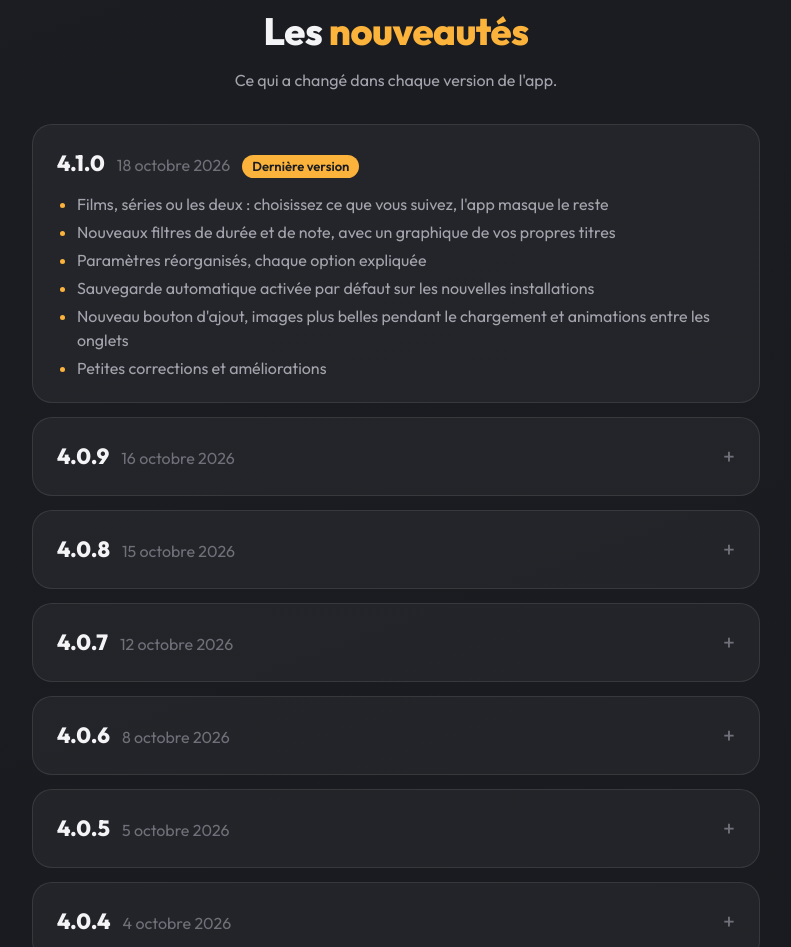
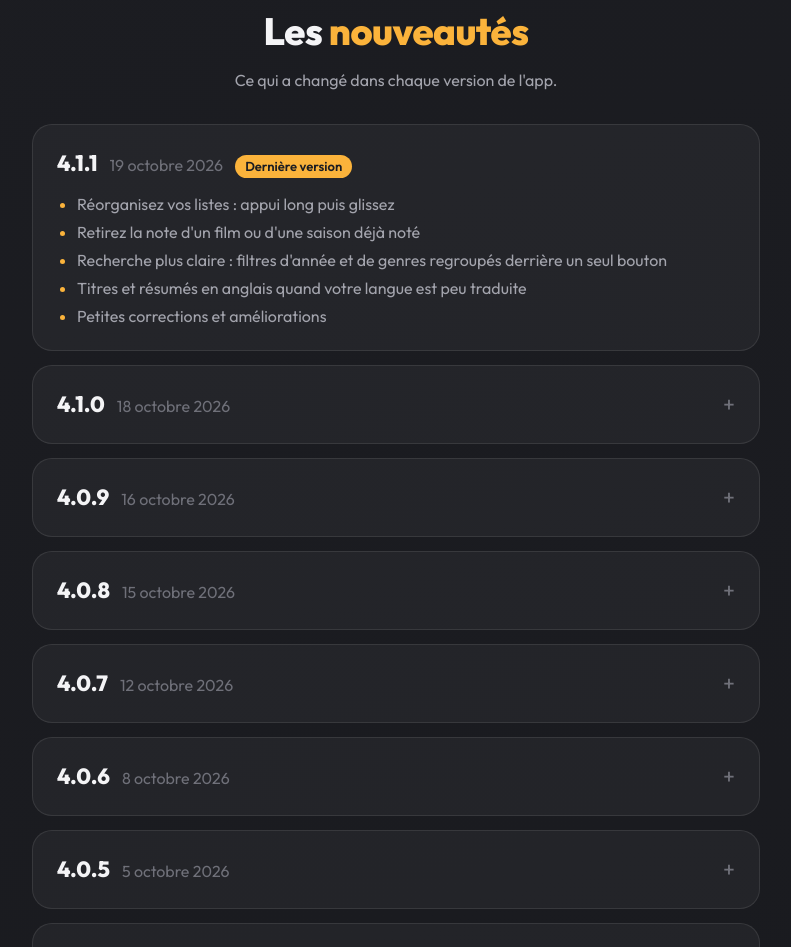
Before and after one commit to sylv42240/watchlist, a plain HTML site: page index.html in a window 1280 px wide. Shown: the part 2689-3636 px from the top of the page, without its empty margins (244-1035 px from the left). Drawn offline with nearby package versions, Linux system fonts and the light colour scheme.

Commit message:
[FEATURE] 4.1.1 changelog
Co-Authored-By: Claude Opus 5.5 <noreply@anthropic.com>

```diff
--- a/index.html
+++ b/index.html
@@ -190,7 +190,18 @@
 
     <!-- New version: copy this block on top, move the "Dernière version" tag to it, and turn the previous one into a <details class="release"> with a <summary>. -->
     <article class="release">
-      <div class="head"><h3>4.1.0</h3><time datetime="2026-10-18">18 octobre 2026</time><span class="tag">Dernière version</span></div>
+      <div class="head"><h3>4.1.1</h3><time datetime="2026-10-19">19 octobre 2026</time><span class="tag">Dernière version</span></div>
+      <ul>
+        <li>Réorganisez vos listes : appui long puis glissez</li>
+        <li>Retirez la note d'un film ou d'une saison déjà noté</li>
+        <li>Recherche plus claire : filtres d'année et de genres regroupés derrière un seul bouton</li>
+        <li>Titres et résumés en anglais quand votre langue est peu traduite</li>
+        <li>Petites corrections et améliorations</li>
+      </ul>
+    </article>
+
+    <details class="release">
+      <summary><h3>4.1.0</h3><time datetime="2026-10-18">18 octobre 2026</time></summary>
       <ul>
         <li>Films, séries ou les deux : choisissez ce que vous suivez, l'app masque le reste</li>
         <li>Nouveaux filtres de durée et de note, avec un graphique de vos propres titres</li>
@@ -199,7 +210,7 @@
         <li>Nouveau bouton d'ajout, images plus belles pendant le chargement et animations entre les onglets</li>
         <li>Petites corrections et améliorations</li>
       </ul>
-    </article>
+    </details>
 
     <details class="release">
       <summary><h3>4.0.9</h3><time datetime="2026-10-16">16 octobre 2026</time></summary>
```
